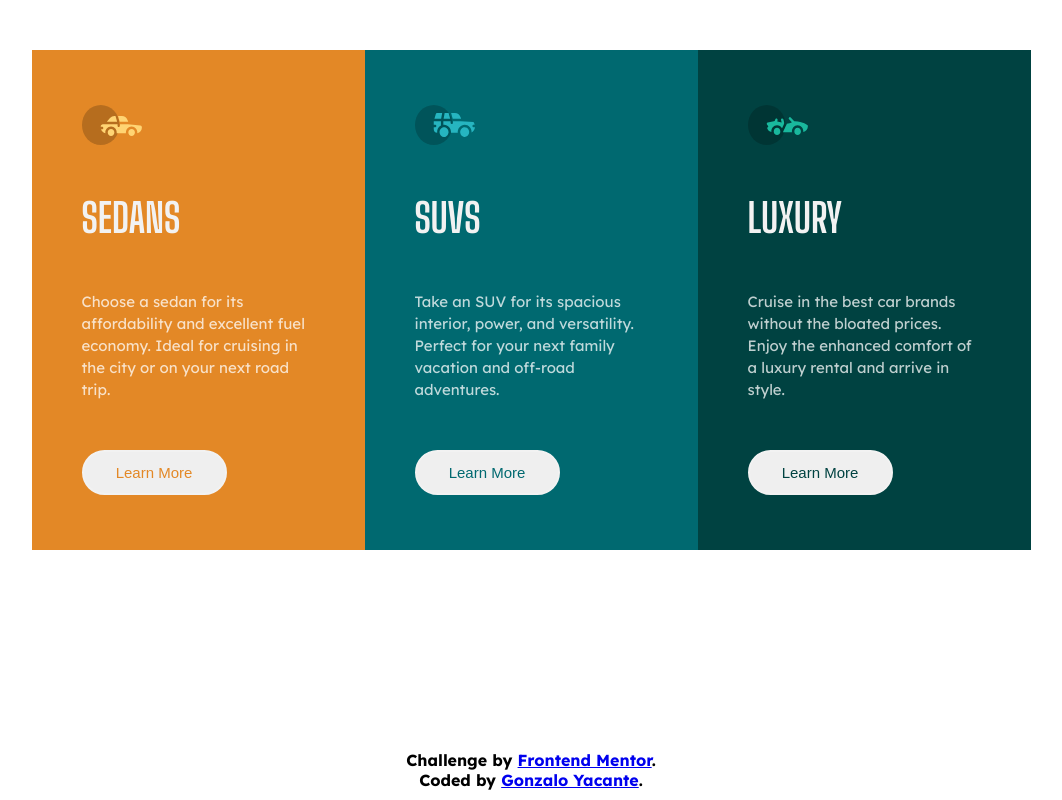
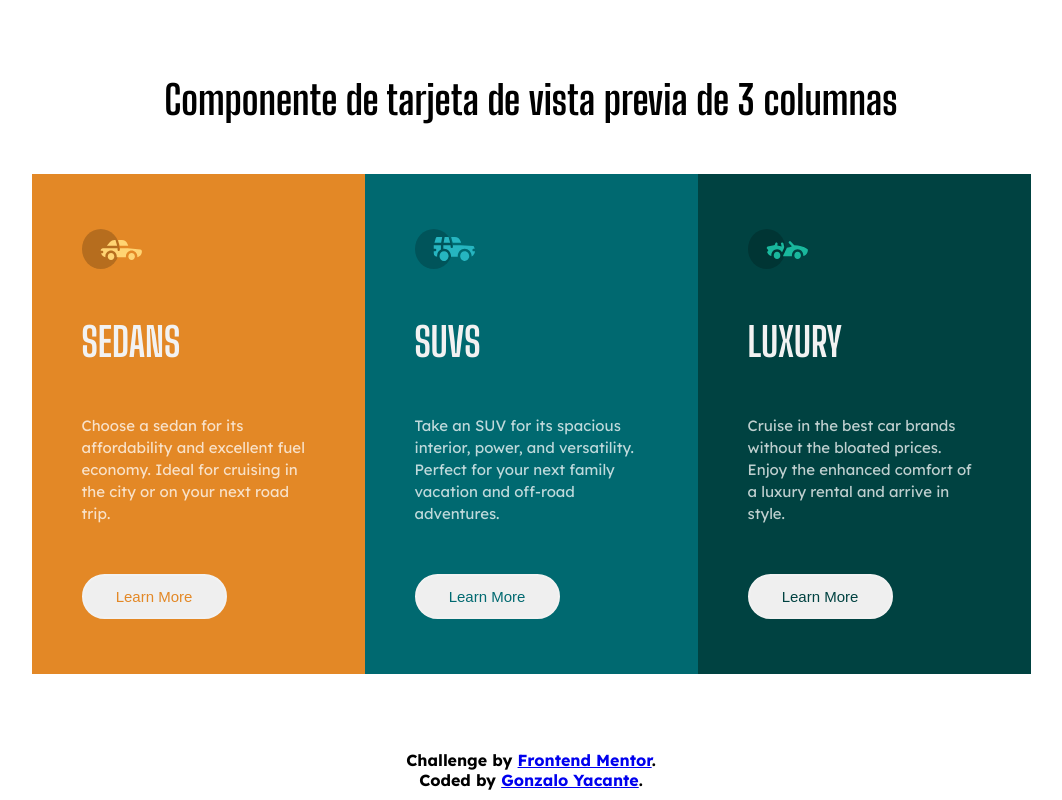
Before and after one commit to GonzaloYacante/Tarjeta-3-columnas, a plain HTML site: page index.html in a window 1280 px wide. Shown: the whole page, without its empty margins (109-1171 px from the left). Drawn offline with Linux system fonts and the light colour scheme.

Commit message:
Mejorando la accesibilidad

```diff
--- a/index.html
+++ b/index.html
@@ -13,6 +13,7 @@
     <link href="https://fonts.googleapis.com/css2?family=Big+Shoulders+Display:wght@400;700&display=swap" rel="stylesheet">
 </head>
 <body>
+    <h1>Componente de tarjeta de vista previa de 3 columnas</h1>
     <main>
         <div class="contenedor">
             <section class="contenedor__section-uno contenedor__section">
--- a/style.css
+++ b/style.css
@@ -33,6 +33,19 @@ body {
     font-size: 1.6rem;
     height: 100%;
     width: 100%;
+
+    display: flex;
+    justify-content: center;
+    align-items: center;
+    flex-direction: column;
+
+    height: 100vh;
+}
+
+body > h1 {
+    font-family: var(--family-2);
+    font-weight: var(--weights-2);
+    font-size: var(--size-2);
 }
 
 main {
```
